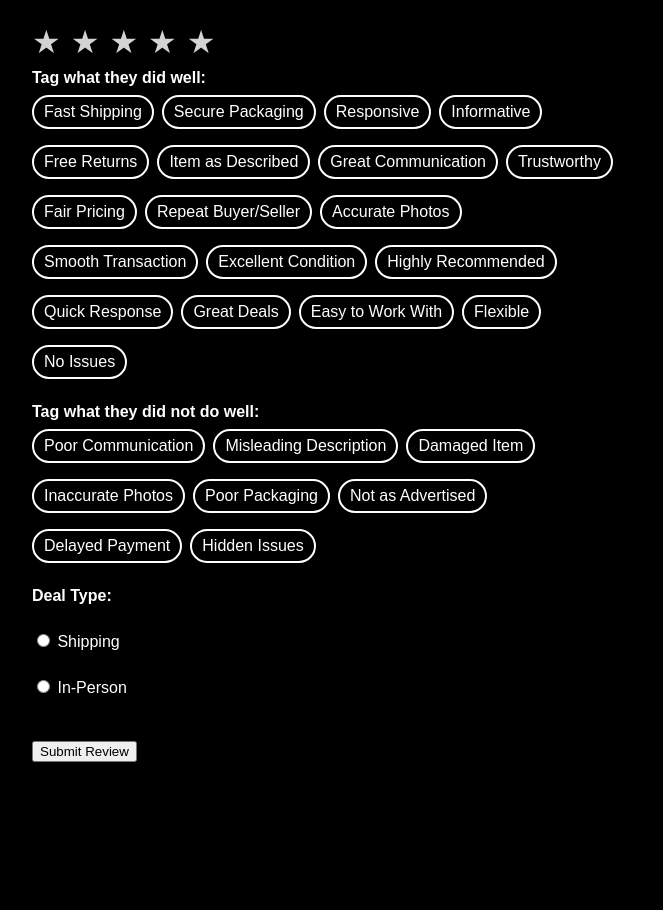
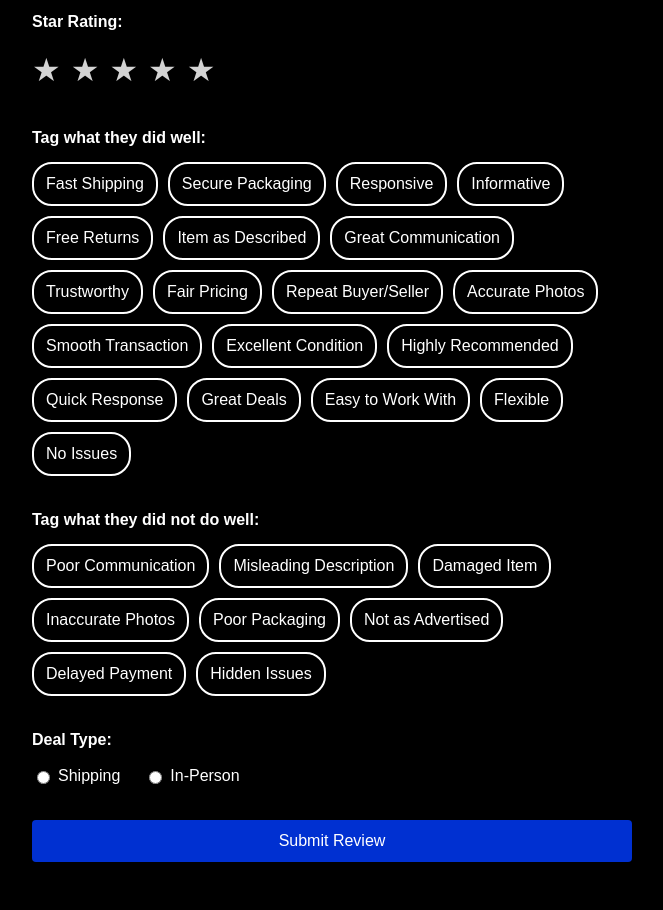
Before and after one commit to sansa00c/ReviewHutReview, a plain HTML site: page index.html in a window 1280 px wide. Shown: the part 245-1155 px from the top of the page, without its empty margins (308-971 px from the left). Before the commit the page ends 1055 px from the top, so only its background shows below. Drawn offline with Linux system fonts and the light colour scheme.

Commit message:
Update index.html

```diff
--- a/index.html
+++ b/index.html
@@ -1,11 +1,6 @@
 <!DOCTYPE html>
 <html lang="en">
 <head>
-
-  <div class="header-image">
-  <img src="logo.png" alt="Review Hut Logo" />
-  </div>
-
   <meta charset="UTF-8" />
   <meta name="viewport" content="width=device-width, initial-scale=1.0"/>
   <title>Leave a Review</title>
@@ -19,13 +14,21 @@
       font-family: sans-serif;
       max-width: 600px;
       margin: 2rem auto;
-  padding: 1rem;
+      padding: 1.5rem;
       background-color: #000000;
       color: white;
+      line-height: 1.5;
     }
+
+    h2 {
+      margin-top: 0;
+      margin-bottom: 1.5rem;
+      text-align: center;
+    }
+
     .header-image {
       text-align: center;
-      margin-bottom: 1.5rem;
+      margin-bottom: 2rem;
     }
 
     .header-image img {
@@ -33,10 +36,20 @@
       height: auto;
     }
 
+    .form-section {
+      margin-bottom: 2rem;
+    }
+
+    .section-title {
+      font-weight: bold;
+      margin-bottom: 0.75rem;
+    }
+
     .star-rating-wrapper {
       direction: ltr;
       display: flex;
       justify-content: flex-start;
+      margin-bottom: 0.5rem;
     }
 
     .star-rating {
@@ -65,14 +78,14 @@
     .tag-list {
       display: flex;
       flex-wrap: wrap;
-      gap: 8px;
-      margin-bottom: 1rem;
+      gap: 10px;
+      margin-bottom: 1.5rem;
     }
 
     label.tag span {
       background-color: transparent;
       color: white;
-  padding: 6px 10px;
+      padding: 8px 12px;
       border-radius: 20px;
       border: 2px solid white;
       transition: all 0.2s ease;
@@ -92,18 +105,49 @@ input[type="checkbox"] {
       display: none;
     }
 
-form label {
-  display: block;
-  margin-bottom: 0.5rem;
+    .deal-type-options {
+      display: flex;
+      gap: 1.5rem;
+      margin-bottom: 2rem;
     }
 
+    .deal-type-label {
+      display: flex;
+      align-items: center;
+      cursor: pointer;
+    }
+
+    .deal-type-label input {
+      margin-right: 8px;
+    }
+
+    button[type="submit"] {
+      background-color: #0030D1;
+      color: white;
+      border: none;
+      padding: 12px 24px;
+      border-radius: 4px;
+      font-size: 1rem;
+      cursor: pointer;
+      width: 100%;
+      transition: background-color 0.2s;
+    }
+
+    button[type="submit"]:hover {
+      background-color: #002bb8;
+    }
   </style>
 </head>
 <body>
+  <div class="header-image">
+    <img src="logo.png" alt="Review Hut Logo" />
+  </div>
+
   <h2>Leave a Review</h2>
 
   <form id="review-form">
-    <label><strong>Star Rating:</strong></label><br />
+    <div class="form-section">
+      <div class="section-title">Star Rating:</div>
       <div class="star-rating-wrapper">
         <div class="star-rating">
           <input type="radio" id="star5" name="stars" value="5" required />
@@ -118,9 +162,10 @@ form label {
           <label for="star1">&#9733;</label>
         </div>
       </div>
+    </div>
 
-
-    <label><strong>Tag what they did well:</strong></label>
+    <div class="form-section">
+      <div class="section-title">Tag what they did well:</div>
       <div class="tag-list">
         <label class="tag"><input type="checkbox" name="goodTags" value="Fast Shipping" /><span>Fast Shipping</span></label>
         <label class="tag"><input type="checkbox" name="goodTags" value="Secure Packaging" /><span>Secure Packaging</span></label>
@@ -142,8 +187,10 @@ form label {
         <label class="tag"><input type="checkbox" name="goodTags" value="Flexible" /><span>Flexible</span></label>
         <label class="tag"><input type="checkbox" name="goodTags" value="No Issues" /><span>No Issues</span></label>
       </div>
+    </div>
 
-    <label><strong>Tag what they did not do well:</strong></label>
+    <div class="form-section">
+      <div class="section-title">Tag what they did not do well:</div>
       <div class="tag-list">
         <label class="tag"><input type="checkbox" name="badTags" value="Poor Communication" /><span>Poor Communication</span></label>
         <label class="tag"><input type="checkbox" name="badTags" value="Misleading Description" /><span>Misleading Description</span></label>
@@ -154,10 +201,15 @@ form label {
         <label class="tag"><input type="checkbox" name="badTags" value="Delayed Payment" /><span>Delayed Payment</span></label>
         <label class="tag"><input type="checkbox" name="badTags" value="Hidden Issues" /><span>Hidden Issues</span></label>
       </div>
+    </div>
 
-    <label><strong>Deal Type:</strong></label><br />
-    <label><input type="radio" name="dealType" value="Shipping" required /> Shipping</label><br />
-    <label><input type="radio" name="dealType" value="In-Person" required /> In-Person</label><br /><br />
+    <div class="form-section">
+      <div class="section-title">Deal Type:</div>
+      <div class="deal-type-options">
+        <label class="deal-type-label"><input type="radio" name="dealType" value="Shipping" required /> Shipping</label>
+        <label class="deal-type-label"><input type="radio" name="dealType" value="In-Person" /> In-Person</label>
+      </div>
+    </div>
 
     <button type="submit">Submit Review</button>
   </form>
```
Lines whose indentation alone changed are shown as unchanged.
